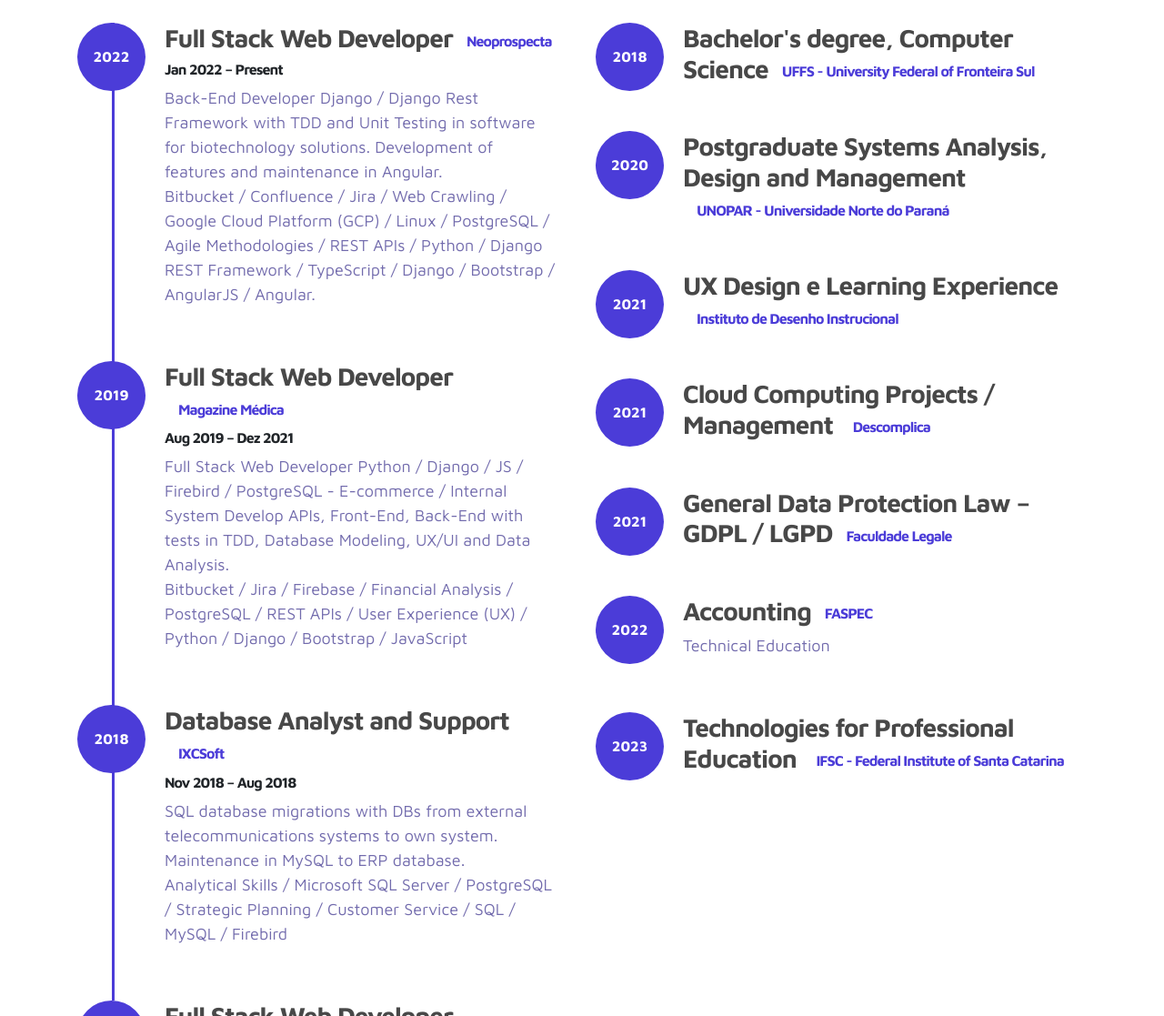
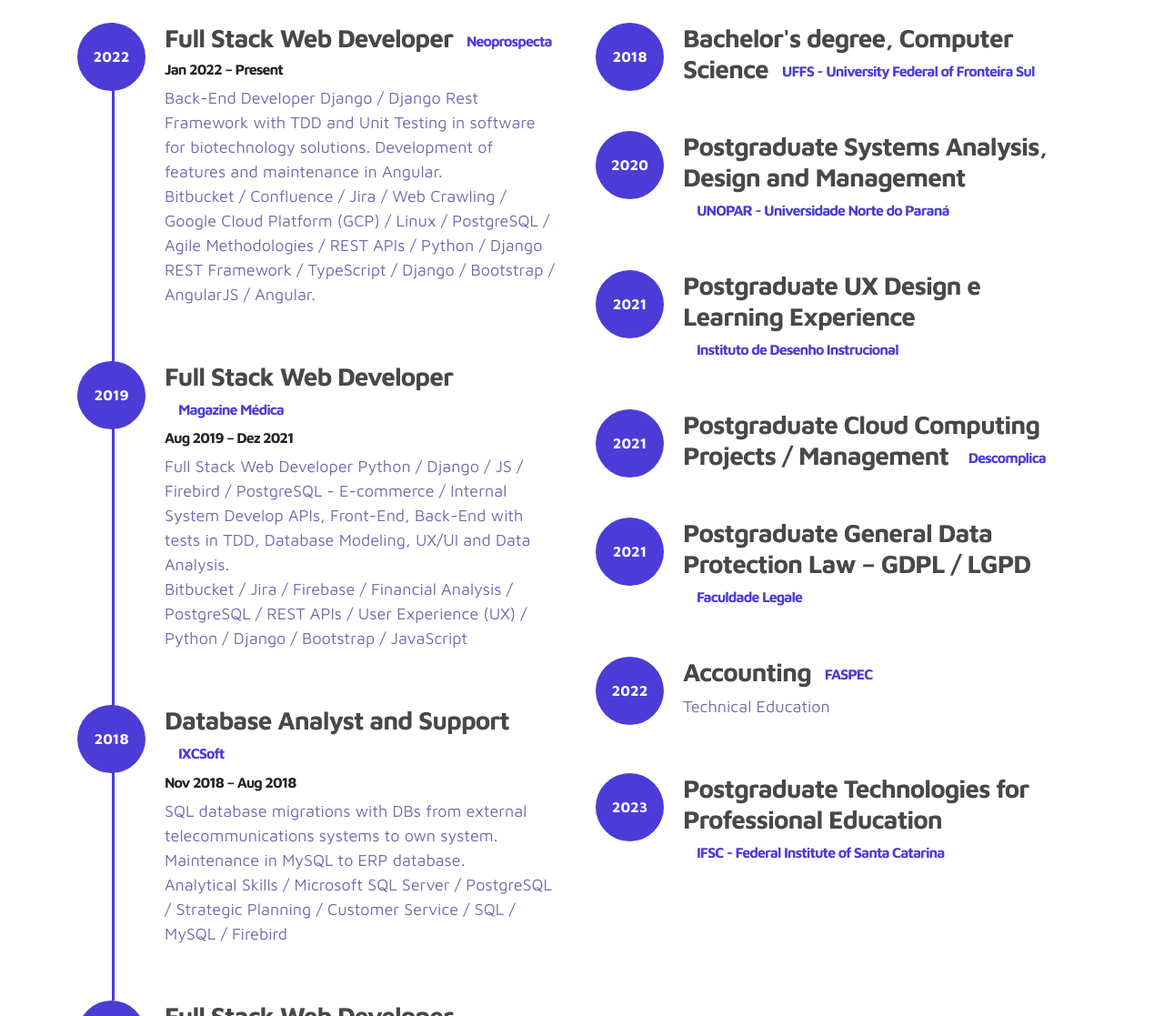
Before and after one commit to henriquejdc/henriquejdc.github.io, a plain HTML site: page index.html in a window 1280 px wide. Shown: the part 2042-3159 px from the top of the page at 91% size. Drawn offline with nearby package versions, Linux system fonts and the light colour scheme; some packages are replaced by stand-ins of ours; no server answers; a script that the page names is missing.

Commit message:
Posgraduated

```diff
--- a/index.html
+++ b/index.html
@@ -313,7 +313,7 @@
                 <span>2021</span>
               </div>
               <div class="timeline-info">
-                <h3><span>UX Design e Learning Experience</span><small>Instituto de Desenho Instrucional</small></h3>
+                <h3><span>Postgraduate UX Design e Learning Experience</span><small>Instituto de Desenho Instrucional</small></h3>
               </div>
             </div>
           </div>
@@ -324,7 +324,7 @@
                 <span>2021</span>
               </div>
               <div class="timeline-info">
-                <h3><span>Cloud Computing Projects / Management </span><small>Descomplica</small></h3>
+                <h3><span>Postgraduate Cloud Computing Projects / Management </span><small>Descomplica</small></h3>
               </div>
             </div>
           </div>
@@ -335,7 +335,7 @@
                 <span>2021</span>
               </div>
               <div class="timeline-info">
-                <h3><span>General Data Protection Law – GDPL / LGPD</span><small>Faculdade Legale</small></h3>
+                <h3><span>Postgraduate General Data Protection Law – GDPL / LGPD</span><small>Faculdade Legale</small></h3>
               </div>
             </div>
           </div>
@@ -358,7 +358,7 @@
                 <span>2023</span>
               </div>
               <div class="timeline-info">
-                <h3><span>Technologies for Professional Education </span><small>
+                <h3><span>Postgraduate Technologies for Professional Education </span><small>
                     IFSC - Federal Institute of Santa Catarina</small></h3>
               </div>
             </div>
```
